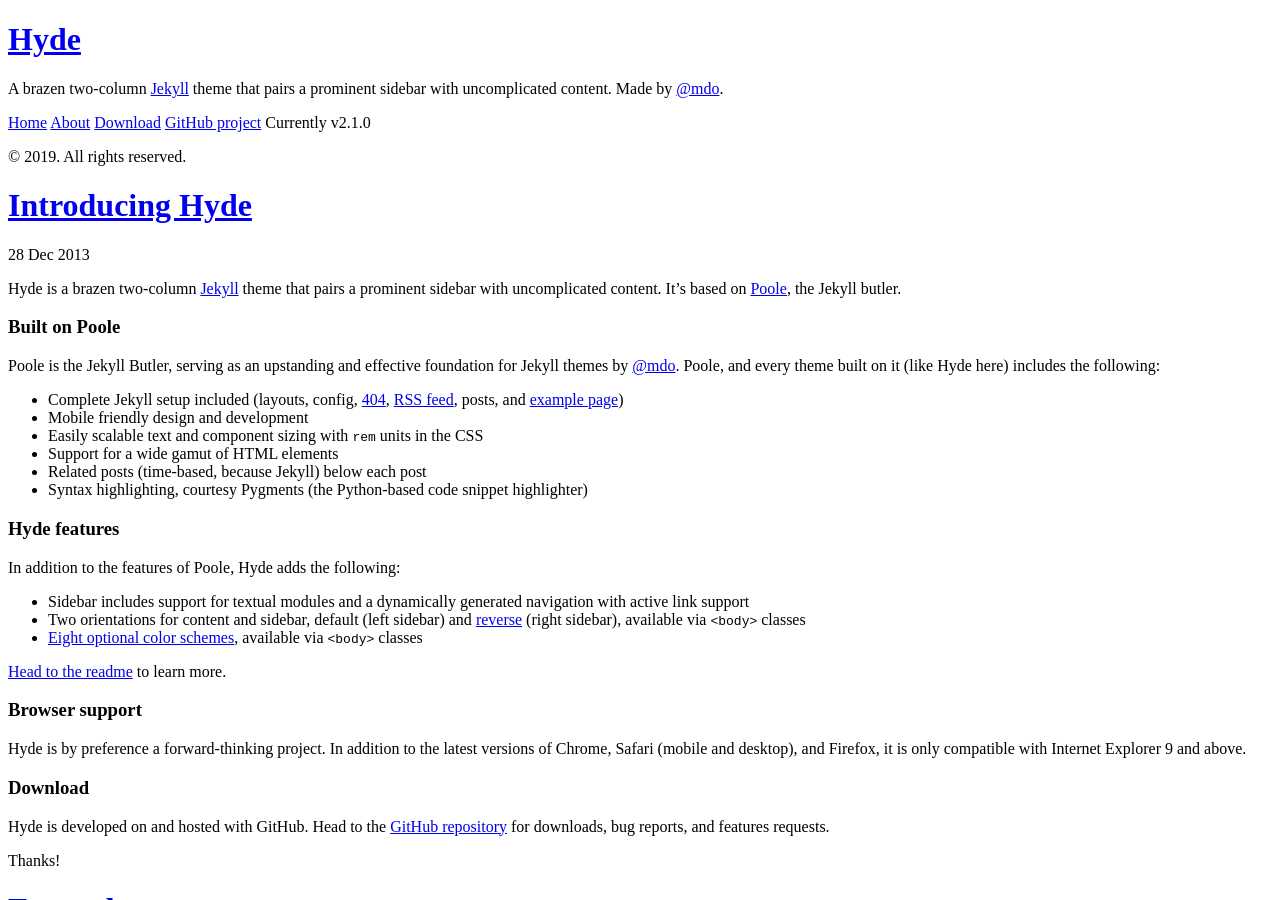
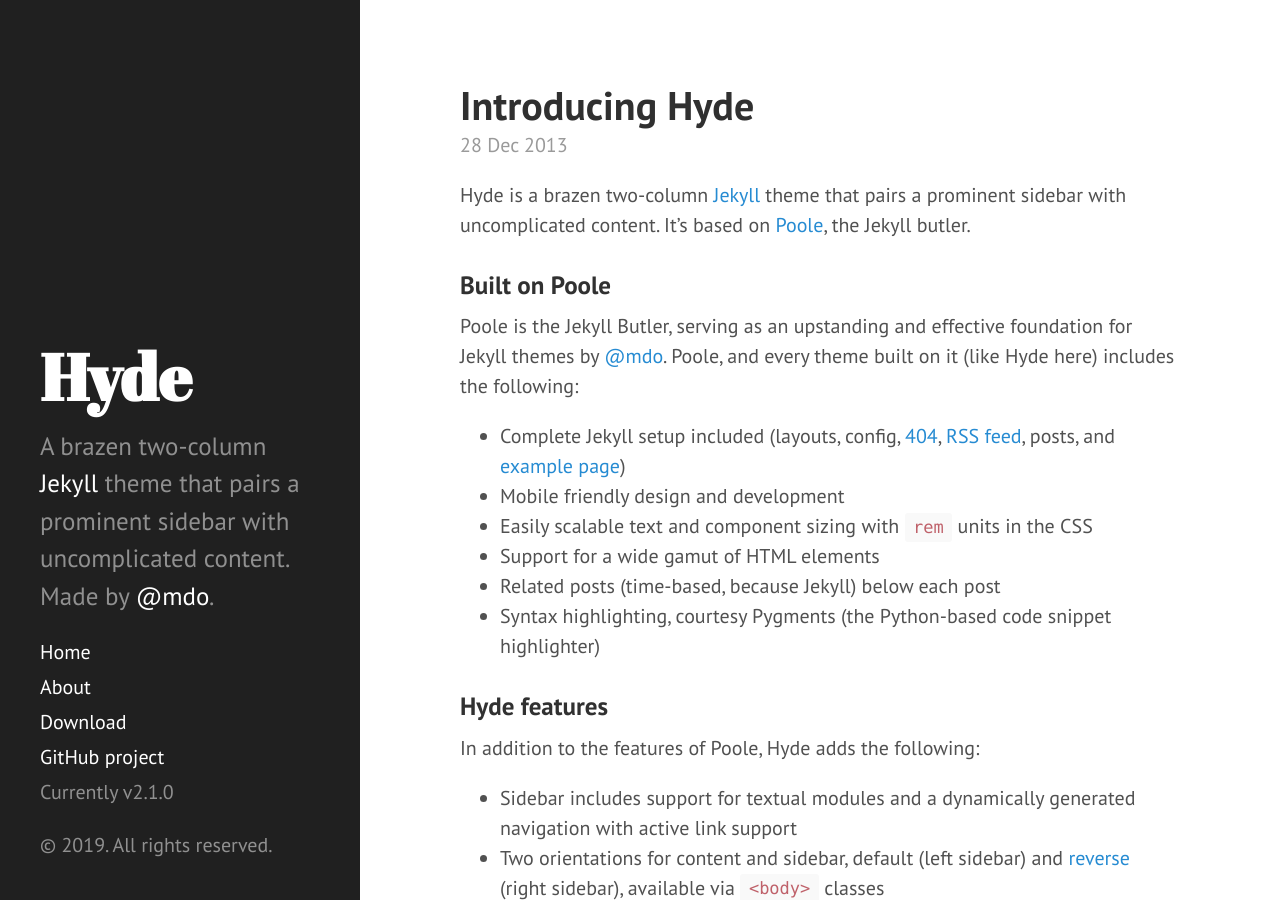
Before and after one commit to elnoxvie/succulents-guide, a Jekyll site: the page built from index.html, in a window 1280 px wide and 900 px high. Built offline with Jekyll 4.4.1, drawn with Linux system fonts in a browser that asks for light colours; Markdown is read by kramdown in place of the engine named in the settings; the list of posts is cut into pages by our own code.

Commit message:
test url fix v3

```diff
--- a/404.html
+++ b/404.html
@@ -6,5 +6,5 @@ permalink: 404.html
 
 <div class="page">
   <h1 class="page-title">404: Page not found</h1>
-  <p class="lead">Sorry, we've misplaced that URL or it's pointing to something that doesn't exist. <a href="{{ "/sub/page/" | relative_url }}">Head back home</a> to try finding it again.</p>
+  <p class="lead">Sorry, we've misplaced that URL or it's pointing to something that doesn't exist. <a href="{{ site.baseurl }}">Head back home</a> to try finding it again.</p>
 </div>
--- a/_includes/head.html
+++ b/_includes/head.html
@@ -15,14 +15,14 @@
   </title>
 
   <!-- CSS -->
-  <link rel="stylesheet" href="{{ "/sub/page/" | relative_url }}public/css/poole.css">
-  <link rel="stylesheet" href="{{ "/sub/page/" | relative_url }}public/css/syntax.css">
-  <link rel="stylesheet" href="{{ "/sub/page/" | relative_url }}public/css/hyde.css">
+  <link rel="stylesheet" href="{{ site.baseurl }}public/css/poole.css">
+  <link rel="stylesheet" href="{{ site.baseurl }}public/css/syntax.css">
+  <link rel="stylesheet" href="{{ site.baseurl }}public/css/hyde.css">
   <link rel="stylesheet" href="http://fonts.googleapis.com/css?family=PT+Sans:400,400italic,700|Abril+Fatface">
 
   <!-- Icons -->
-  <link rel="apple-touch-icon-precomposed" sizes="144x144" href="{{ "/sub/page/" | relative_url }}public/apple-touch-icon-144-precomposed.png">
-                                 <link rel="shortcut icon" href="{{ "/sub/page/" | relative_url }}public/favicon.ico">
+  <link rel="apple-touch-icon-precomposed" sizes="144x144" href="{{ site.baseurl }}public/apple-touch-icon-144-precomposed.png">
+                                 <link rel="shortcut icon" href="{{ site.baseurl }}public/favicon.ico">
 
   <!-- RSS -->
   <link rel="alternate" type="application/rss+xml" title="RSS" href="/atom.xml">
--- a/_includes/sidebar.html
+++ b/_includes/sidebar.html
@@ -2,7 +2,7 @@
   <div class="container sidebar-sticky">
     <div class="sidebar-about">
       <h1>
-        <a href="{{ "/sub/page/" | relative_url }}">
+        <a href="{{ site.baseurl }}">
           {{ site.title }}
         </a>
       </h1>
@@ -10,7 +10,7 @@
     </div>
 
     <nav class="sidebar-nav">
-      <a class="sidebar-nav-item{% if page.url == site.baseurl %} active{% endif %}" href="{{ "/sub/page/" | relative_url }}">Home</a>
+      <a class="sidebar-nav-item{% if page.url == site.baseurl %} active{% endif %}" href="{{ site.baseurl }}">Home</a>
 
       {% comment %}
         The code below dynamically generates a sidebar nav of pages with
--- a/index.html
+++ b/index.html
@@ -21,15 +21,15 @@ title: Home
 
 <div class="pagination">
   {% if paginator.next_page %}
-    <a class="pagination-item older" href="{{ "/sub/page/" | relative_url }}page{{paginator.next_page}}">Older</a>
+    <a class="pagination-item older" href="{{ site.baseurl }}page{{paginator.next_page}}">Older</a>
   {% else %}
     <span class="pagination-item older">Older</span>
   {% endif %}
   {% if paginator.previous_page %}
     {% if paginator.page == 2 %}
-      <a class="pagination-item newer" href="{{ "/sub/page/" | relative_url }}">Newer</a>
+      <a class="pagination-item newer" href="{{ site.baseurl }}">Newer</a>
     {% else %}
-      <a class="pagination-item newer" href="{{ "/sub/page/" | relative_url }}page{{paginator.previous_page}}">Newer</a>
+      <a class="pagination-item newer" href="{{ site.baseurl }}page{{paginator.previous_page}}">Newer</a>
     {% endif %}
   {% else %}
     <span class="pagination-item newer">Newer</span>
```
